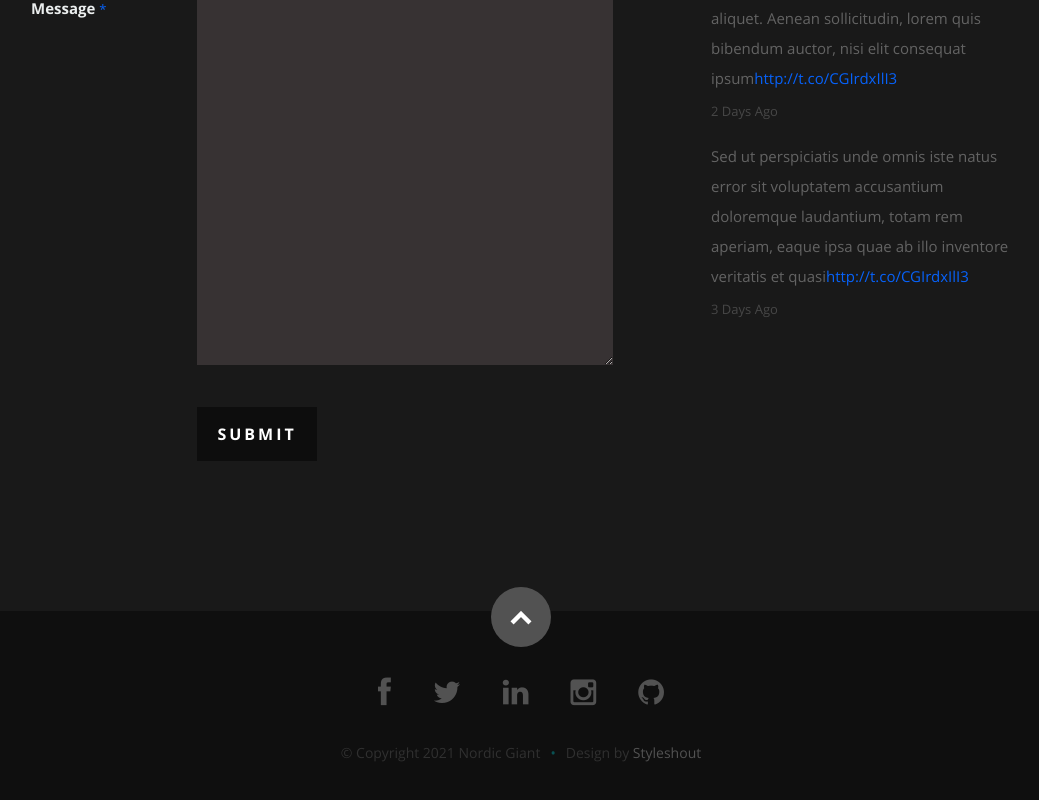
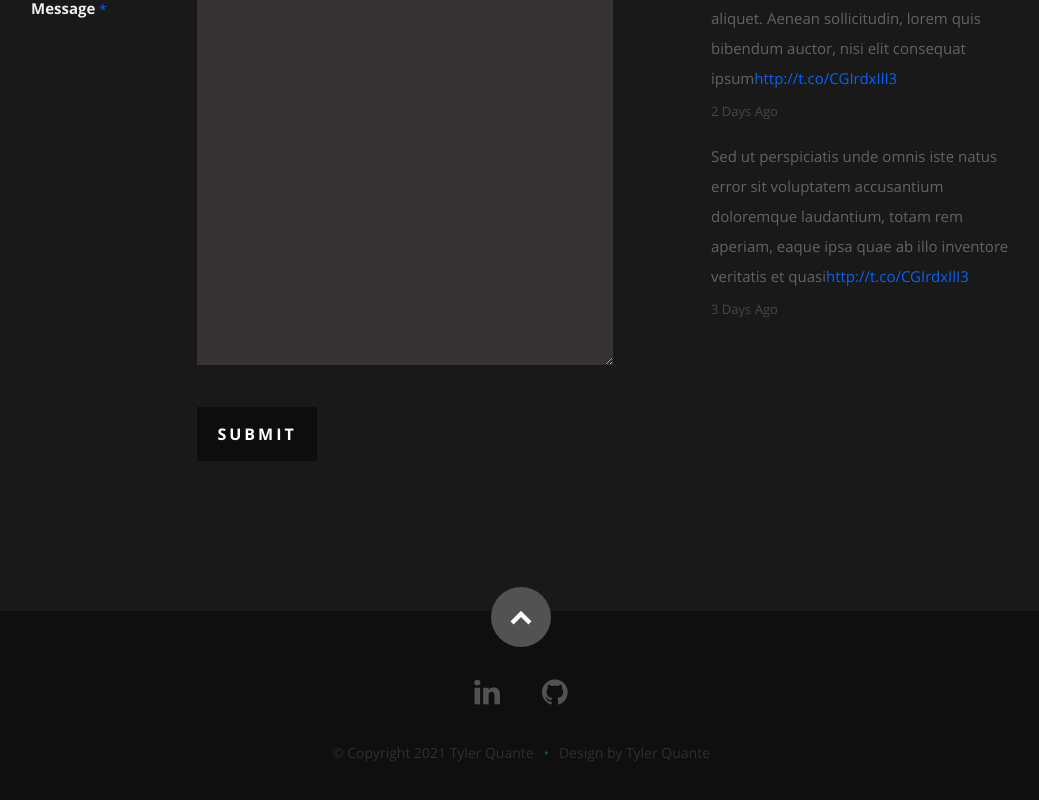
Before and after one commit to Tyler778/personal-web, a React (Create React App) app: page / in a window 1280 px wide. Shown: the part 5396-6196 px from the top of the page, without its empty margins (119-1158 px from the left). Built offline with nearby package versions, Linux system fonts and the light colour scheme.

Commit message:
small appearance and link changes for easier use of website

```diff
--- a/public/resumeData.json
+++ b/public/resumeData.json
@@ -17,28 +17,13 @@
     "resumedownload":"http://timbakerdev.com",
     "social":[
       {
-        "name":"facebook",
-        "url":"https://github.com/nordicgiant2/react-nice-resume",
-        "className":"fa fa-facebook"
-      },
-      {
-        "name":"twitter",
-        "url":"http://twitter.com",
-        "className":"fa fa-twitter"
-      },
-      {
         "name":"linkedin",
-        "url":"https://www.linkedin.com/in/tim-baker-8420009a/",
+        "url":"https://www.linkedin.com/in/tyler-quante-a84b81205/",
         "className":"fa fa-linkedin"
       },
       {
-        "name":"instagram",
-        "url":"http://instagram.com/tbaker_x",
-        "className":"fa fa-instagram"
-      },
-      {
         "name":"github",
-        "url":"https://github.com/nordicgiant2/react-nice-resume",
+        "url":"https://github.com/Tyler778",
         "className":"fa fa-github"
       }
     ]
--- a/src/Components/Footer.js
+++ b/src/Components/Footer.js
@@ -23,12 +23,9 @@ class Footer extends Component {
               <ul className="social-links">{networks}</ul>
 
               <ul className="copyright">
-                <li>&copy; Copyright 2021 Nordic Giant</li>
+                <li>&copy; Copyright 2021 Tyler Quante</li>
                 <li>
-                  Design by{" "}
-                  <a title="Styleshout" href="http://www.styleshout.com/">
-                    Styleshout
-                  </a>
+                  Design by Tyler Quante
                 </li>
               </ul>
             </div>
```
Also changed, not shown: 1 other file (tests, documents, lock files or other folders).
